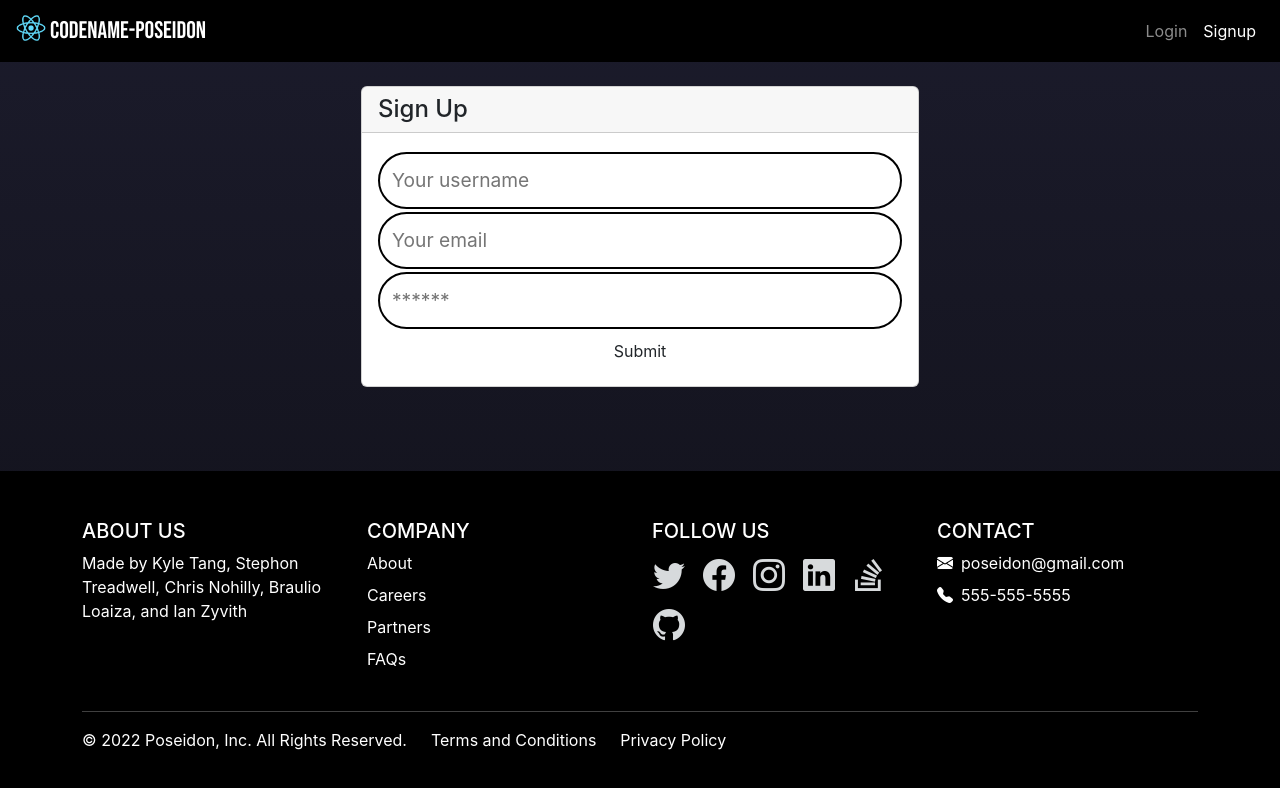
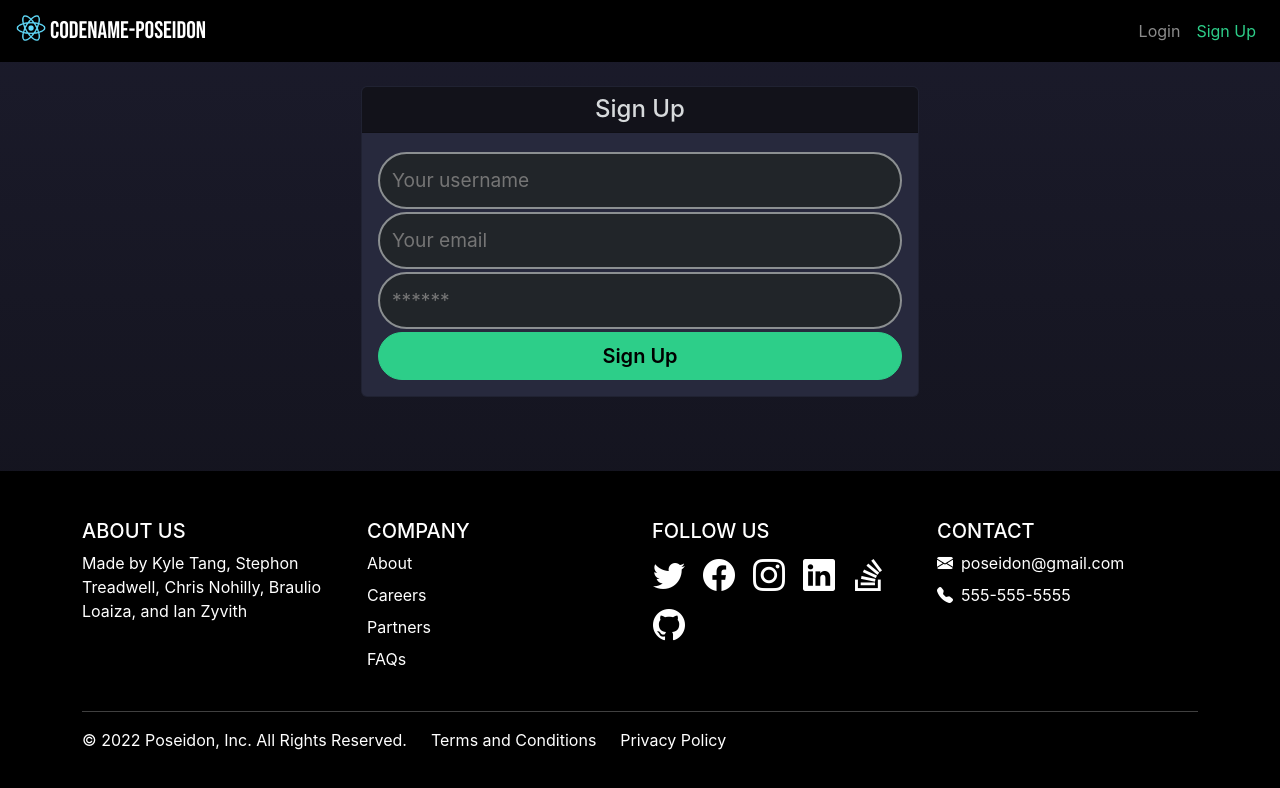
Before and after one commit to cnohilly/codeflow, a React (Create React App) app in the folder client/: page /signup in a window 1280 px wide. Shown: the top 788 px of the page. Built offline with nearby package versions, Linux system fonts and the light colour scheme.

Commit message:
updated color theme for components and pages

```diff
--- a/client/src/components/CommentForm/index.js
+++ b/client/src/components/CommentForm/index.js
@@ -74,7 +74,7 @@ const CommentForm = (props) => {
 
   return (
     // comment form card
-    <Card className="mt-3 bg-dark bg-gradient shadow">
+    <Card className="mt-3 dark-card-bg shadow">
       <Card.Body>
         <Form
           onSubmit={handleFormSubmit}
--- a/client/src/components/Footer/index.js
+++ b/client/src/components/Footer/index.js
@@ -5,19 +5,15 @@ const Footer = () => {
   // array of footer links for each column
   const companyLinks = [
     {
-      name: "about",
       text: "About"
     },
     {
-      name: "careers",
       text: "Careers"
     },
     {
-      name: "partners",
       text: "Partners"
     },
     {
-      name: "faq",
       text: "FAQs"
     },
   ];
@@ -83,12 +79,12 @@ const Footer = () => {
             <ul className="list-unstyled d-flex flex-column">
               {companyLinks.map(companyLink => (
                 <li
-                  key={companyLink.name}
+                  key={companyLink.text.toLowerCase()}
                   className="mb-2"
                 >
                   <a
                     href="/"
-                    className="nav-link"
+                    className="text-white text-decoration-none"
                   >
                     {companyLink.text}
                   </a>
@@ -107,7 +103,7 @@ const Footer = () => {
                 >
                   <a
                     href={`${socialMediaLink.text}`}
-                    className="btn link-light fs-2 p-0"
+                    className="btn nav-link fs-2 p-0"
                   >
                     <i className={`${socialMediaLink.symbol}`}></i>
                   </a>
@@ -126,13 +122,11 @@ const Footer = () => {
                 >
                   <a
                     href="/"
-                    className="nav-link d-flex"
+                    className="text-white text-decoration-none"
                   >
                     <i className={`${contactLink.symbol} pe-2`}
                     ></i>
-                    <div className="">
-                      {contactLink.text}
-                    </div>
+                    {contactLink.text}
                   </a>
                 </li>
               ))}
--- a/client/src/components/Header/index.js
+++ b/client/src/components/Header/index.js
@@ -48,7 +48,7 @@ const Header = () => {
                   Login
                 </NavLink>
                 <NavLink to="/signup" className="ms-auto nav-link">
-                  Signup
+                  Sign Up
                 </NavLink>
               </Nav>
             )}
--- a/client/src/components/Project/index.js
+++ b/client/src/components/Project/index.js
@@ -55,7 +55,7 @@ const Project = (props) => {
             {/* project number of comments */}
             <Card.Link
               href={`../single-project/${project._id}`}
-              className="text-decoration-none link-secondary text-truncate"
+              className="text-decoration-none link-secondary text-truncate fw-semibold"
             >
               {project.commentCount} {project.commentCount > 1 || project.commentCount === 0 ? 'comments' : 'comment'}
             </Card.Link>
--- a/client/src/components/SearchBar/index.js
+++ b/client/src/components/SearchBar/index.js
@@ -12,7 +12,7 @@ const SearchBar = () => {
             {/* select menu */}
             <Form.Select
               aria-label="Select"
-              className="bg-dark text-light w-100"
+              className="bg-dark text-light w-100 fw-semibold"
             >
               <option value="title">Title</option>
               <option value="tag">Tag</option>
--- a/client/src/index.css
+++ b/client/src/index.css
@@ -53,8 +53,22 @@ code {
   min-height: 100vh;
 }
 
+.container {
+  transition: all ease-in-out 0.3s;
+}
+
 .scroll-margin {
   scroll-margin-top: 4rem;
+}
+
+/* nav link active color */
+.navbar-nav .show > .nav-link, .navbar-nav .nav-link.active {
+  color: var(--bs-success);
+}
+
+footer a:hover, footer i:hover {
+  color: var(--bs-success) !important;
+  transition: all ease-in-out 0.2s;
 }
 
 .dark-main-bg {
@@ -72,6 +86,14 @@ code {
 .brand {
   font-family: 'Bebas Neue', cursive;
 }
+
+/* hero */
+/* #hero h1, .brand {
+  background-image: linear-gradient( 112.9deg,  rgba(112,255,151,1) 6.2%, rgba(70,195,255,1) 99.7% );
+  background-clip: text;
+  -webkit-background-clip: text;
+  -webkit-text-fill-color: transparent;
+} */
 
 /* Project Form */
 select {
--- a/client/src/pages/Home.js
+++ b/client/src/pages/Home.js
@@ -34,7 +34,7 @@ const Home = () => {
 
         {/* Project List */}
         {loading
-          ? <h2 className="text-white text-center">Loading Projects</h2>
+          ? <h2 className="text-white text-center">Loading Projects...</h2>
           : <ProjectList projects={projects} />
         }
 
--- a/client/src/pages/Login.js
+++ b/client/src/pages/Login.js
@@ -44,12 +44,12 @@ const Login = (props) => {
     <Container>
       <section className="flex-row justify-center my-4">
         <div className="col-12 col-md-6 mx-auto">
-          <div className="card">
-            <h4 className="card-header">Login</h4>
+          <div className="card dark-card-bg text-light">
+            <h4 className="card-header header-bg-color text-light text-center">Login</h4>
             <div className="card-body">
               <form onSubmit={handleFormSubmit}>
                 <input
-                  className="form-input"
+                  className="form-input bg-dark text-light border-secondary"
                   placeholder="Your email"
                   name="email"
                   type="email"
@@ -58,7 +58,7 @@ const Login = (props) => {
                   onChange={handleChange}
                 />
                 <input
-                  className="form-input"
+                  className="form-input bg-dark text-light border-secondary"
                   placeholder="******"
                   name="password"
                   type="password"
@@ -66,12 +66,12 @@ const Login = (props) => {
                   value={formState.password}
                   onChange={handleChange}
                 />
-                <button className="btn d-block w-100" type="submit">
-                  Submit
+                <button className="btn btn-success d-block w-100 rounded-pill py-2 fs-5 fw-semibold" type="submit">
+                  Login
                 </button>
               </form>
 
-              {error && <div>Login failed</div>}
+              {error && <div className="mt-2 text-danger">Login failed</div>}
             </div>
           </div>
         </div>
--- a/client/src/pages/Signup.js
+++ b/client/src/pages/Signup.js
@@ -42,12 +42,12 @@ const Signup = () => {
     <Container>
       <section className="flex-row justify-center my-4">
         <div className="col-12 col-md-6 mx-auto">
-          <div className="card">
-            <h4 className="card-header">Sign Up</h4>
+          <div className="card dark-card-bg text-light">
+            <h4 className="card-header header-bg-color text-light text-center">Sign Up</h4>
             <div className="card-body">
               <form onSubmit={handleFormSubmit}>
                 <input
-                  className="form-input"
+                  className="form-input bg-dark text-light border-secondary"
                   placeholder="Your username"
                   name="username"
                   type="username"
@@ -56,7 +56,7 @@ const Signup = () => {
                   onChange={handleChange}
                 />
                 <input
-                  className="form-input"
+                  className="form-input bg-dark text-light border-secondary"
                   placeholder="Your email"
                   name="email"
                   type="email"
@@ -65,7 +65,7 @@ const Signup = () => {
                   onChange={handleChange}
                 />
                 <input
-                  className="form-input"
+                  className="form-input bg-dark text-light border-secondary"
                   placeholder="******"
                   name="password"
                   type="password"
@@ -73,12 +73,12 @@ const Signup = () => {
                   value={formState.password}
                   onChange={handleChange}
                 />
-                <button className="btn d-block w-100" type="submit">
-                  Submit
+                <button className="btn btn-success d-block w-100 rounded-pill py-2 fs-5 fw-semibold" type="submit">
+                  Sign Up
                 </button>
               </form>
 
-              {error && <div>Signup failed</div>}
+              {error && <div className="mt-2 text-danger">Signup failed</div>}
             </div>
           </div>
         </div>
--- a/client/src/pages/SingleProject.js
+++ b/client/src/pages/SingleProject.js
@@ -20,7 +20,7 @@ const SingleProject = () => {
   }
 
   return (
-    <Container id="single-project" className="py-4 ">
+    <Container id="single-project" className="py-4">
       <Row xs={1} >
         {/* single project */}
         <Project project={project} />
```
Also changed, not shown: client/src/components/Comment/index.js (+8 -8 lines).
